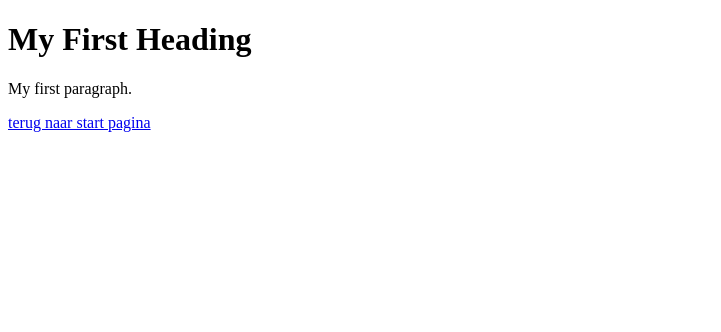
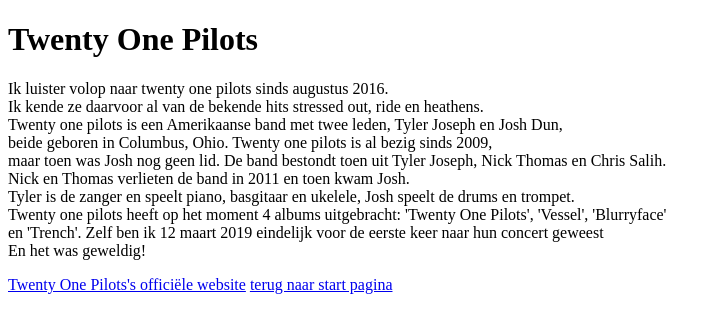
Before and after one commit to Nina2121/welkom, a plain HTML site: page top.html in a window 1280 px wide. Shown: the whole page, without its empty margins (0-721 px from the left). Drawn offline with Linux system fonts and the light colour scheme.

Commit message:
Informatie

```diff
--- a/top.html
+++ b/top.html
@@ -2,8 +2,20 @@
 <html>
 <body>
 
-<h1>My First Heading</h1>
-<p>My first paragraph.</p>
+<h1>Twenty One Pilots</h1>
+
+<p>Ik luister volop naar twenty one pilots sinds augustus 2016.<br>
+Ik kende ze daarvoor al van de bekende hits stressed out, ride en heathens.<br>
+Twenty one pilots is een Amerikaanse band met twee leden, Tyler Joseph en Josh Dun,<br>
+beide geboren in Columbus, Ohio. Twenty one pilots is al bezig sinds 2009,<br>
+maar toen was Josh nog geen lid. De band bestondt toen uit Tyler Joseph, Nick Thomas en Chris Salih.<br>
+Nick en Thomas verlieten de band in 2011 en toen kwam Josh.<br>
+Tyler is de zanger en speelt piano, basgitaar en ukelele, Josh speelt de drums en trompet.<br>
+Twenty one pilots heeft op het moment 4 albums uitgebracht: 'Twenty One Pilots', 'Vessel', 'Blurryface'<br>
+en 'Trench'. Zelf ben ik 12 maart 2019 eindelijk voor de eerste keer naar hun concert geweest<br>
+En het was geweldig!</p>
+
+<a href="https://www.twentyonepilots.com/">Twenty One Pilots's officiële website</a>
 
 <a href="index.html">terug naar start pagina</a>
 
```
